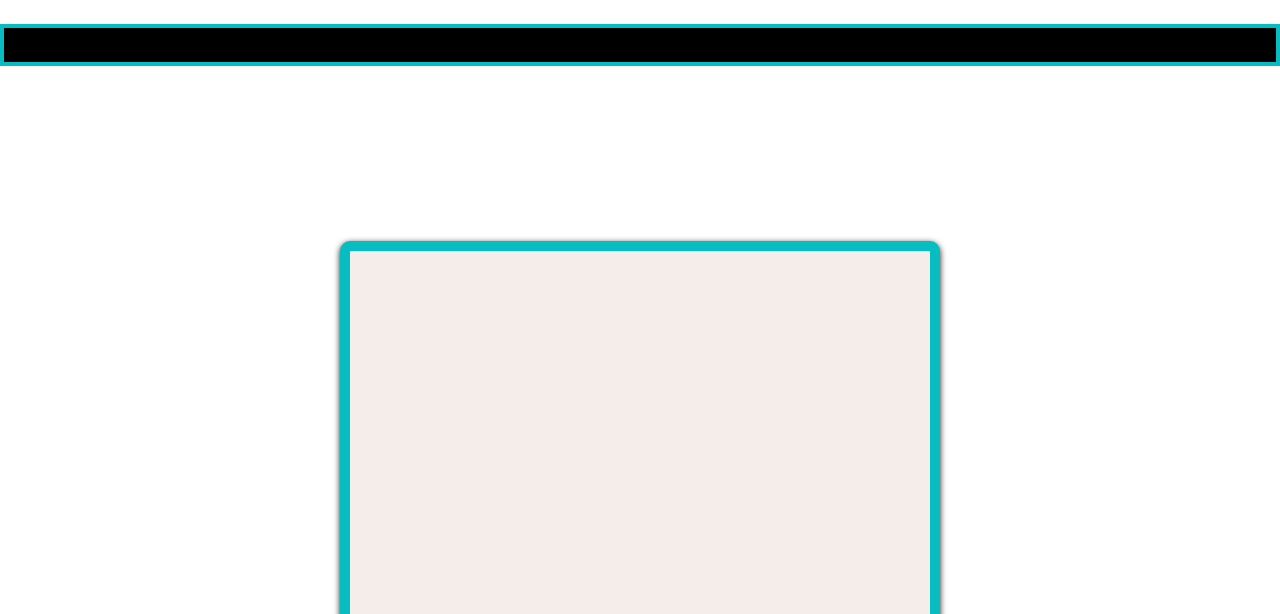
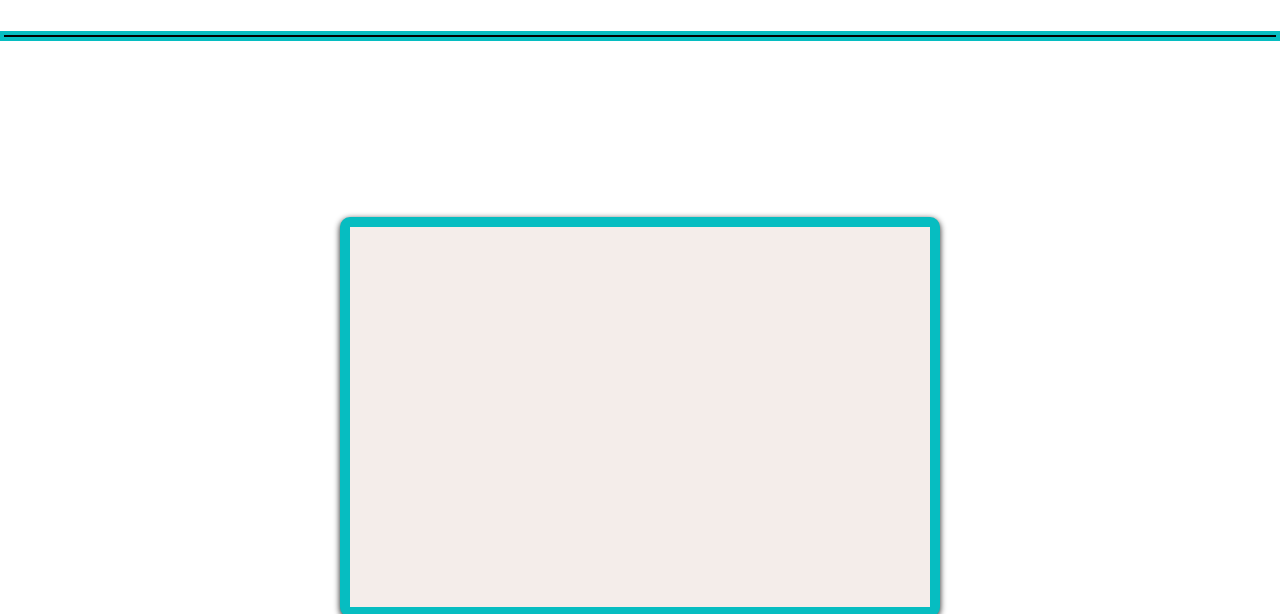
Before and after one commit to friedaodagboyi/STEM-quote-genenerator, a plain HTML site: page index.html in a window 1280 px wide. Shown: the top 614 px of the page. Drawn offline with nearby package versions, Linux system fonts and the light colour scheme.

Commit message:
Update style.css

```diff
--- a/style.css
+++ b/style.css
@@ -63,7 +63,8 @@ color: #06BDC1;}
 marquee{
   background-color: black;
   color: #06BDC1;
-  padding: 2px;
+  padding: 0px;
+  height:10px;
   border: solid 4px #06BDC1;
 
 }
```
